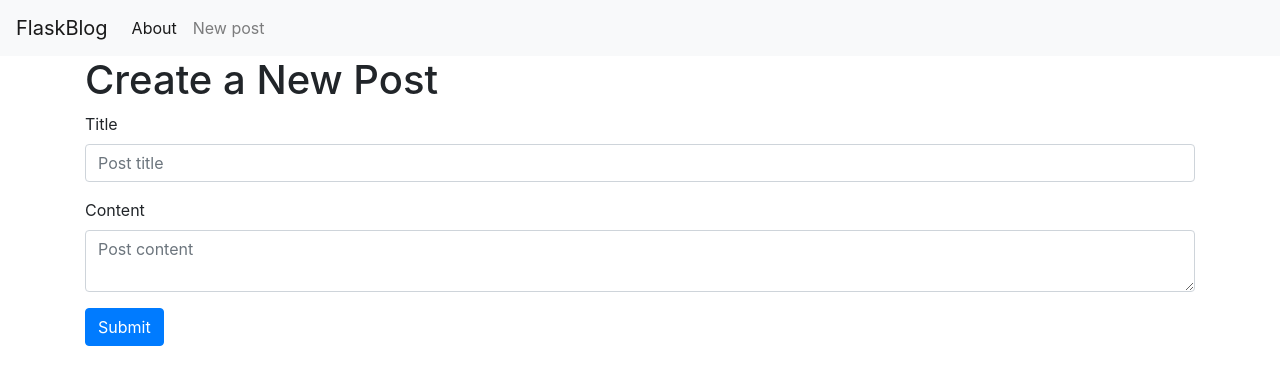
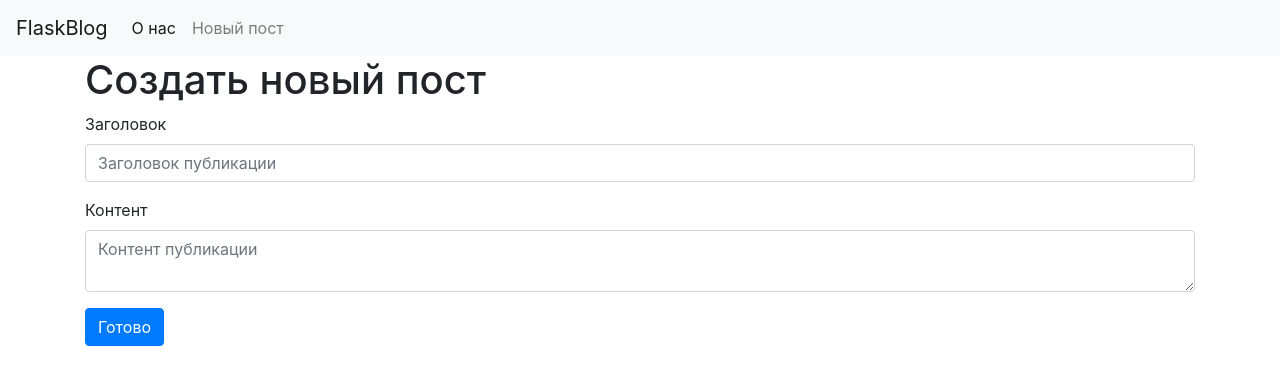
Before and after one commit to widator/Flask_demo_app, a Flask app: page /create in a window 1280 px wide. Shown: the top 385 px of the page. Run offline with Flask 2, Linux system fonts and the light colour scheme; some libraries are stand-ins or nearby versions.

Commit message:
Интерфейс переведён на русский язык

```diff
--- a/app.py
+++ b/app.py
@@ -44,7 +44,7 @@ def create():
         content = request.form["content"]
 
         if not title:
-            flash("Title is required!")
+            flash("Заголовок обязателен!")
         else:
             conn = get_db_connection()
             conn.execute('INSERT INTO posts (title, content) VALUES (?, ?)',
@@ -64,7 +64,7 @@ def edit(id):
         content = request.form['content']
 
         if not title:
-            flash('Title is required!')
+            flash('Заголовок обязателен!')
         else:
             conn = get_db_connection()
             conn.execute('UPDATE posts SET title = ?, content = ?'
@@ -83,5 +83,5 @@ def delete(id):
     conn.execute('DELETE FROM posts WHERE id = ?', (id,))
     conn.commit()
     conn.close()
-    flash('"{}" was successfully deleted!'.format(post['title']))
+    flash('"{}" Успешно удалена!'.format(post['title']))
     return redirect(url_for('index'))
--- a/templates/base.html
+++ b/templates/base.html
@@ -19,10 +19,10 @@
         <div class="collapse navbar-collapse" id="navbarNav">
             <ul class="navbar-nav">
             <li class="nav-item active">
-                <a class="nav-link" href="#">About</a>
+                <a class="nav-link" href="#">О нас</a>
             </li>
             <li class="nav-item">
-                <a class="nav-link" href="{{ url_for('create') }}"> New post</a>
+                <a class="nav-link" href="{{ url_for('create') }}"> Новый пост</a>
             </li>
             </ul>
         </div>
--- a/templates/create.html
+++ b/templates/create.html
@@ -1,23 +1,23 @@
 {% extends 'base.html' %}
 
 {% block content %}
-<h1>{% block title %} Create a New Post {% endblock %}</h1>
+<h1>{% block title %} Создать новый пост {% endblock %}</h1>
 
 <form method="post">
     <div class="form-group">
-        <label for="title">Title</label>
+        <label for="title">Заголовок</label>
         <input type="text" name="title"
-               placeholder="Post title" class="form-control"
+               placeholder="Заголовок публикации" class="form-control"
                value="{{ request.form['title'] }}"></input>
     </div>
 
     <div class="form-group">
-        <label for="content">Content</label>
-        <textarea name="content" placeholder="Post content"
+        <label for="content">Контент</label>
+        <textarea name="content" placeholder="Контент публикации"
                   class="form-control">{{ request.form['content'] }}</textarea>
     </div>
     <div class="form-group">
-        <button type="submit" class="btn btn-primary">Submit</button>
+        <button type="submit" class="btn btn-primary">Готово</button>
     </div>
 </form>
 {% endblock %}
--- a/templates/index.html
+++ b/templates/index.html
@@ -1,7 +1,7 @@
 {% extends "base.html" %}
 
 {% block content %}
-    <h1>{% block title %} Welcome to FlaskBlog {% endblock %}</h1>
+    <h1>{% block title %} Приветствуем на FlaskBlog {% endblock %}</h1>
     {% for post in posts %}
         <!--Кавычки заменены на одинарные в a href-->
         <a href="{{ url_for('post', post_id=post['id']) }}">
@@ -9,7 +9,7 @@
         </a>
         <span class="badge badge-primary">{{ post["created"] }}</span>
         <a href="{{ url_for('edit', id=post['id']) }}">
-            <span class="badge badge-warning">Edit</span>
+            <span class="badge badge-warning">Редактировать</span>
         </a>
         <hr>
     {% endfor %}
```
Also changed, not shown: templates/edit.html (+8 -8 lines), database.db.
